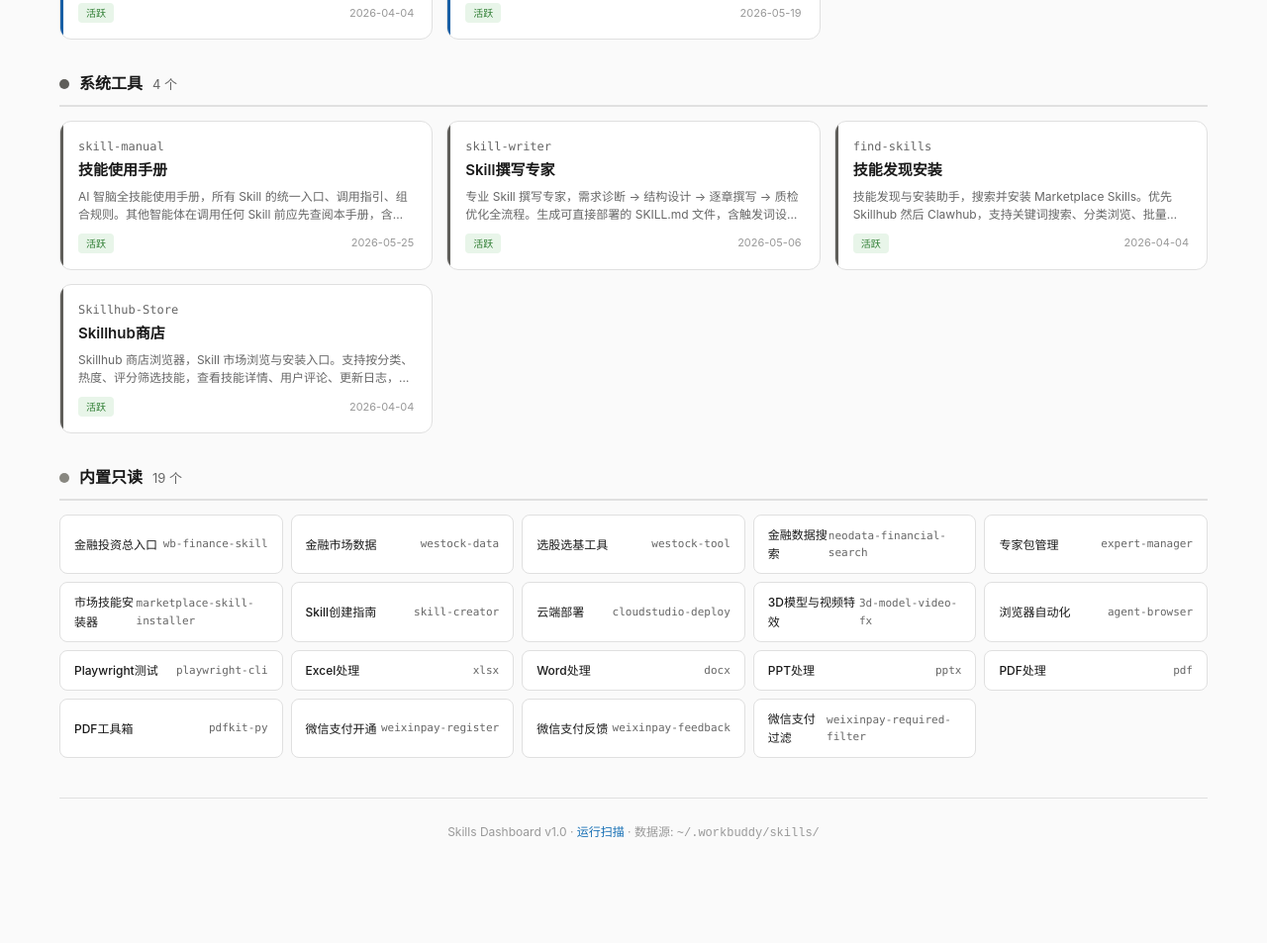
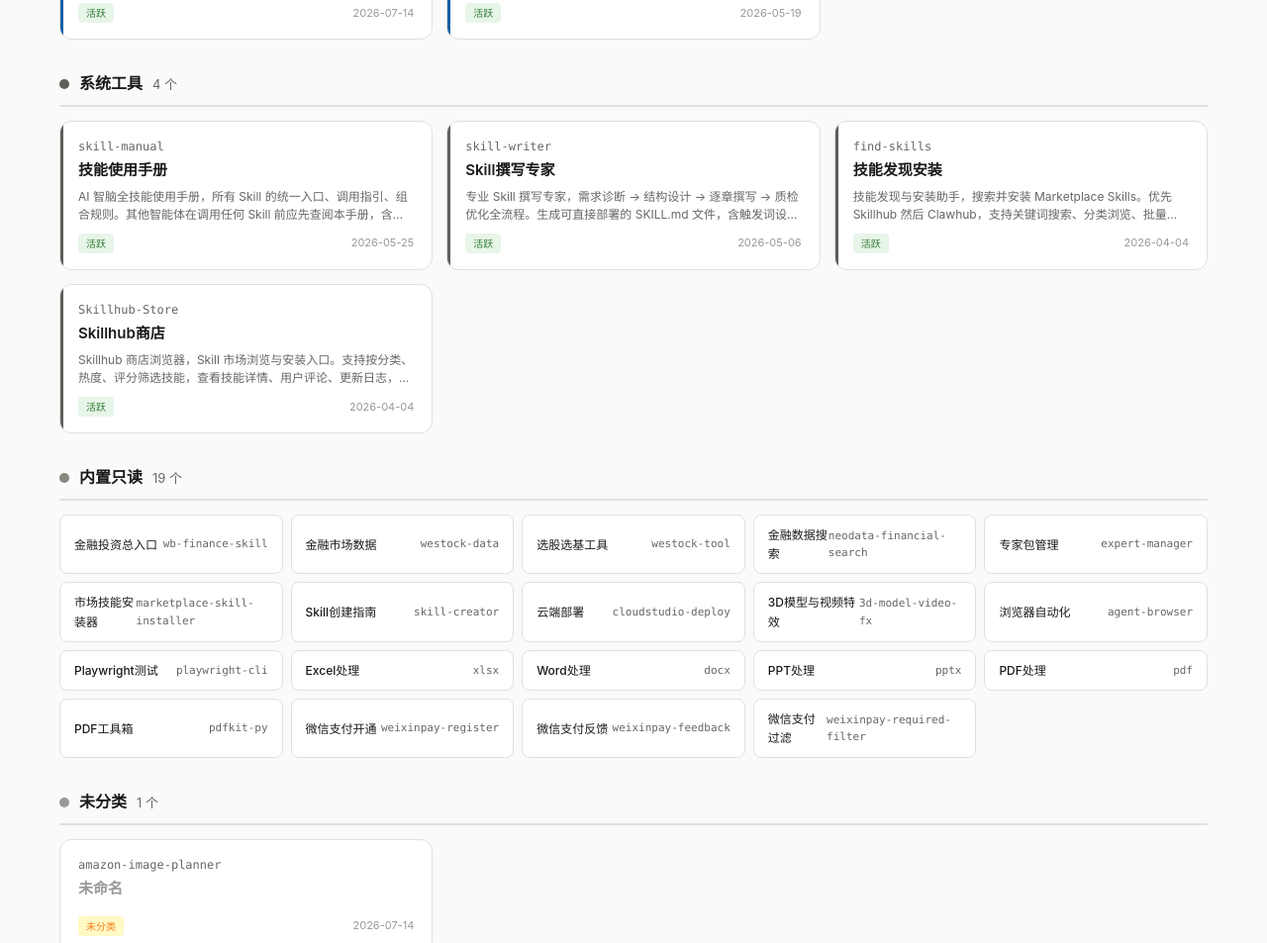
Before and after one commit to jelena7331/skills-dashboard, a plain HTML site: page index.html in a window 1280 px wide. Shown: the part 1847-2800 px from the top of the page at 99% size. Before the commit the page ends 2760 px from the top, so only its background shows below. Drawn offline with Linux system fonts and the light colour scheme.

Commit message:
Update: refresh skills list + switch card dates to updated_at

```diff
--- a/index.html
+++ b/index.html
@@ -277,7 +277,7 @@ function renderSkillList() {
         html += `<div class="card-desc">${s.description || ''}</div>`;
         html += `<div class="card-footer">`;
         html += `<span class="badge ${badgeClass}">${badgeText}</span>`;
-        html += `<span class="card-date">${s.installed_at || ''}</span>`;
+        html += `<span class="card-date">${s.updated_at || s.installed_at || ''}</span>`;
         html += `</div>`;
         html += `</div>`;
       }
--- a/registry.json
+++ b/registry.json
@@ -1,6 +1,6 @@
 {
   "version": "1.0",
-  "last_scanned": "2026-07-14T15:18:54+08:00",
+  "last_scanned": "2026-07-15T11:08:49+08:00",
   "scan_path": "~/.workbuddy/skills/",
   "categories": [
     {
@@ -74,7 +74,8 @@
           "label": "风险评估",
           "text": "帮我评估进入可降解垃圾袋赛道的 6 大风险"
         }
-      ]
+      ],
+      "updated_at": "2026-03-26"
     },
     {
       "id": "amazon-operations",
@@ -109,7 +110,8 @@
           "label": "旺季备战",
           "text": "制定 Prime Day 和黑五的运营备战方案"
         }
-      ]
+      ],
+      "updated_at": "2026-03-26"
     },
     {
       "id": "amazon-ads",
@@ -144,7 +146,8 @@
           "label": "预算分配计算",
           "text": "月预算 3000 美金，帮我分配 SP/SB/SD 的合理比例"
         }
-      ]
+      ],
+      "updated_at": "2026-03-26"
     },
     {
       "id": "amazon-listing-optimization",
@@ -179,14 +182,15 @@
           "label": "搜索词优化",
           "text": "优化后台 Search Terms，提升自然搜索流量匹配度"
         }
-      ]
+      ],
+      "updated_at": "2026-03-26"
     },
     {
       "id": "amazon-image-generator-v2",
       "name_cn": "产品图片生成",
       "category": "amazon",
       "source": "user",
-      "status": "active",
+      "status": "removed",
       "description": "12 张图片方案生成：主图、尺寸图、对比图、细节图、场景图 x3、功能图 x3、价值图、拆解图。AI 自动产品分析 + 动态提示词生成，6 模型链式降级，Error 自动兜底。",
       "installed_at": "2026-06-16",
       "prompts": [
@@ -249,7 +253,8 @@
           "label": "定价策略",
           "text": "基于成本结构和竞品价格，计算最优定价区间"
         }
-      ]
+      ],
+      "updated_at": "2026-04-06"
     },
     {
       "id": "amazon-hr",
@@ -284,7 +289,8 @@
           "label": "OKR 制定",
           "text": "帮运营团队制定 Q3 的 OKR 目标和关键结果"
         }
-      ]
+      ],
+      "updated_at": "2026-04-06"
     },
     {
       "id": "keyword-expert",
@@ -319,7 +325,8 @@
           "label": "长尾词拓展",
           "text": "帮我在核心词基础上拓展 50 个长尾关键词"
         }
-      ]
+      ],
+      "updated_at": "2026-05-25"
     },
     {
       "id": "competitor-full-report",
@@ -354,7 +361,8 @@
           "label": "如何打败竞品",
           "text": "帮我制定如何打败 B0XXXXXXX 的具体切入方案和执行路径"
         }
-      ]
+      ],
+      "updated_at": "2026-05-25"
     },
     {
       "id": "amazon-launch-pipeline",
@@ -389,7 +397,8 @@
           "label": "全流程诊断",
           "text": "我现在卡在某个阶段，帮我梳理从选品到监控的全流程缺口"
         }
-      ]
+      ],
+      "updated_at": "2026-07-14"
     },
     {
       "id": "brand-launch-framework",
@@ -424,7 +433,8 @@
           "label": "投资人书",
           "text": "生成一份品牌项目书（含市场/定位/财务/增长路径）"
         }
-      ]
+      ],
+      "updated_at": "2026-07-13"
     },
     {
       "id": "ai-private-domain",
@@ -459,7 +469,8 @@
           "label": "团队搭建",
           "text": "搭建私域运营黄金铁三角团队（内容/运营/销售）"
         }
-      ]
+      ],
+      "updated_at": "2026-05-09"
     },
     {
       "id": "social-creative-lab",
@@ -494,7 +505,8 @@
           "label": "创意诊断",
           "text": "分析这个视频为什么没火，给出优化方向"
         }
-      ]
+      ],
+      "updated_at": "2026-05-22"
     },
     {
       "id": "us-film-storyboard",
@@ -529,7 +541,8 @@
           "label": "亚马逊审核合规",
           "text": "检查现有视频脚本是否违反亚马逊广告审核规则"
         }
-      ]
+      ],
+      "updated_at": "2026-05-16"
     },
     {
       "id": "academic-paper-writer",
@@ -564,7 +577,8 @@
           "label": "审稿回复",
           "text": "帮我针对这 3 条审稿意见写逐条回复信"
         }
-      ]
+      ],
+      "updated_at": "2026-06-02"
     },
     {
       "id": "training-doc-template",
@@ -595,7 +609,8 @@
           "label": "新人入职指南",
           "text": "制作「亚马逊运营新人 90 天入职指南」培训资料"
         }
-      ]
+      ],
+      "updated_at": "2026-07-09"
     },
     {
       "id": "minimax-docx",
@@ -630,7 +645,8 @@
           "label": "格式优化",
           "text": "优化这份 Word 文档的样式/页码/目录/页眉页脚"
         }
-      ]
+      ],
+      "updated_at": "2026-07-14"
     },
     {
       "id": "lark-unified",
@@ -665,7 +681,8 @@
           "label": "创建任务",
           "text": "在飞书任务中创建运营本周待办并分配成员"
         }
-      ]
+      ],
+      "updated_at": "2026-07-14"
     },
     {
       "id": "huoban-expert",
@@ -700,7 +717,8 @@
           "label": "仪表盘搭建",
           "text": "搭建运营数据大屏（含销售趋势/库存预警/利润看板）"
         }
-      ]
+      ],
+      "updated_at": "2026-05-19"
     },
     {
       "id": "skill-manual",
@@ -731,7 +749,8 @@
           "label": "场景路由",
           "text": "我要做新品上市全流程，应该走哪个 Skill 体系？"
         }
-      ]
+      ],
+      "updated_at": "2026-05-25"
     },
     {
       "id": "skill-writer",
@@ -762,7 +781,8 @@
           "label": "边界定义",
           "text": "帮我定义新 Skill 和现有 Skill 的职责边界，避免冲突"
         }
-      ]
+      ],
+      "updated_at": "2026-05-06"
     },
     {
       "id": "find-skills",
@@ -793,7 +813,8 @@
           "label": "推荐技能",
           "text": "根据我的使用习惯，推荐一些值得安装的技能"
         }
-      ]
+      ],
+      "updated_at": "2026-04-04"
     },
     {
       "id": "Skillhub-Store",
@@ -820,7 +841,8 @@
           "label": "管理已安装",
           "text": "查看我已经通过 Skillhub 安装了哪些技能"
         }
-      ]
+      ],
+      "updated_at": "2026-04-04"
     },
     {
       "id": "wb-finance-skill",
@@ -1135,6 +1157,17 @@
           "text": "处理 WeixinPay-Required 相关内容"
         }
       ]
+    },
+    {
+      "id": "amazon-image-planner",
+      "name_cn": "",
+      "category": "",
+      "source": "user",
+      "status": "unclassified",
+      "description": "",
+      "installed_at": "2026-07-14",
+      "updated_at": "2026-07-14",
+      "dir_name": "amazon-image-planner"
     }
   ]
 }
```
